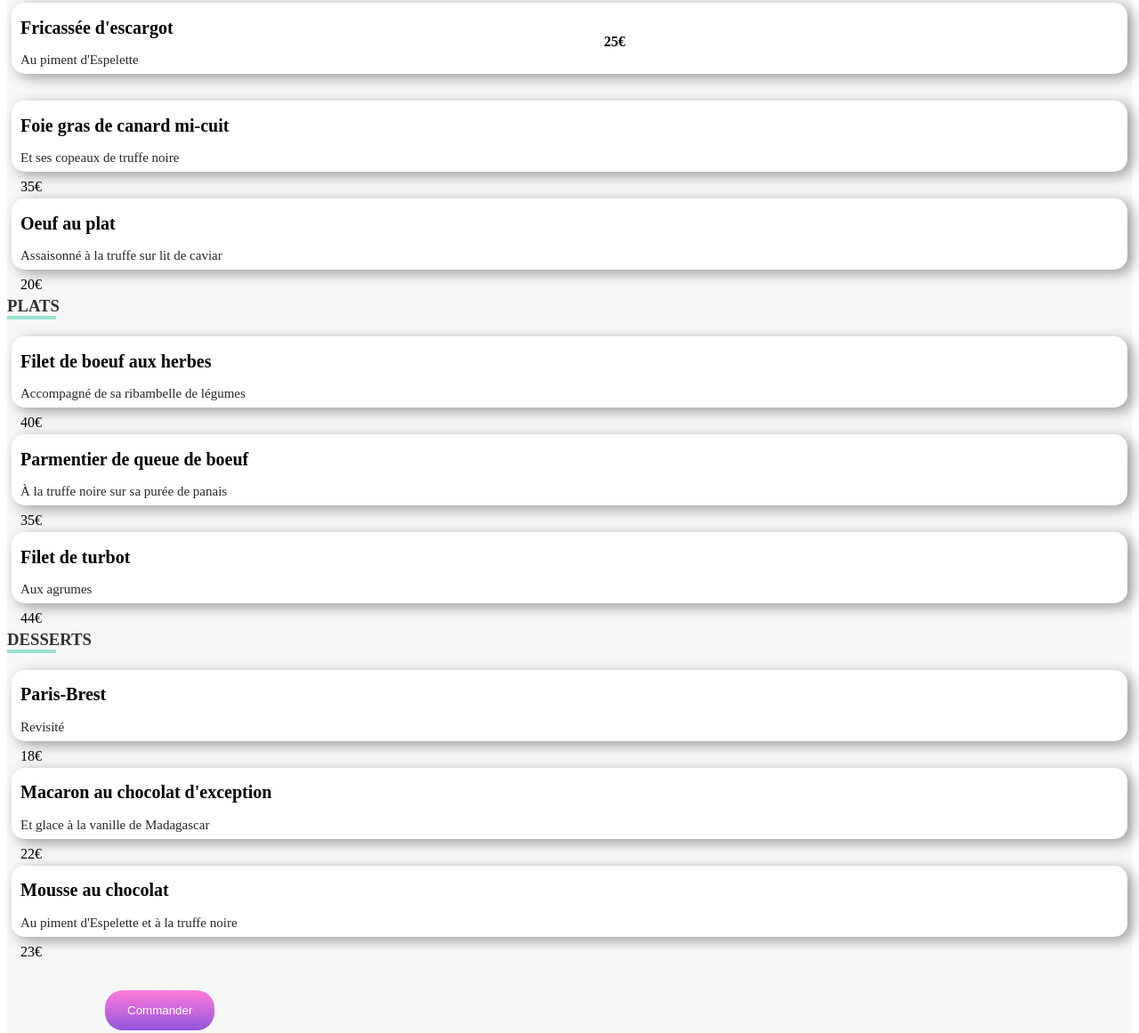
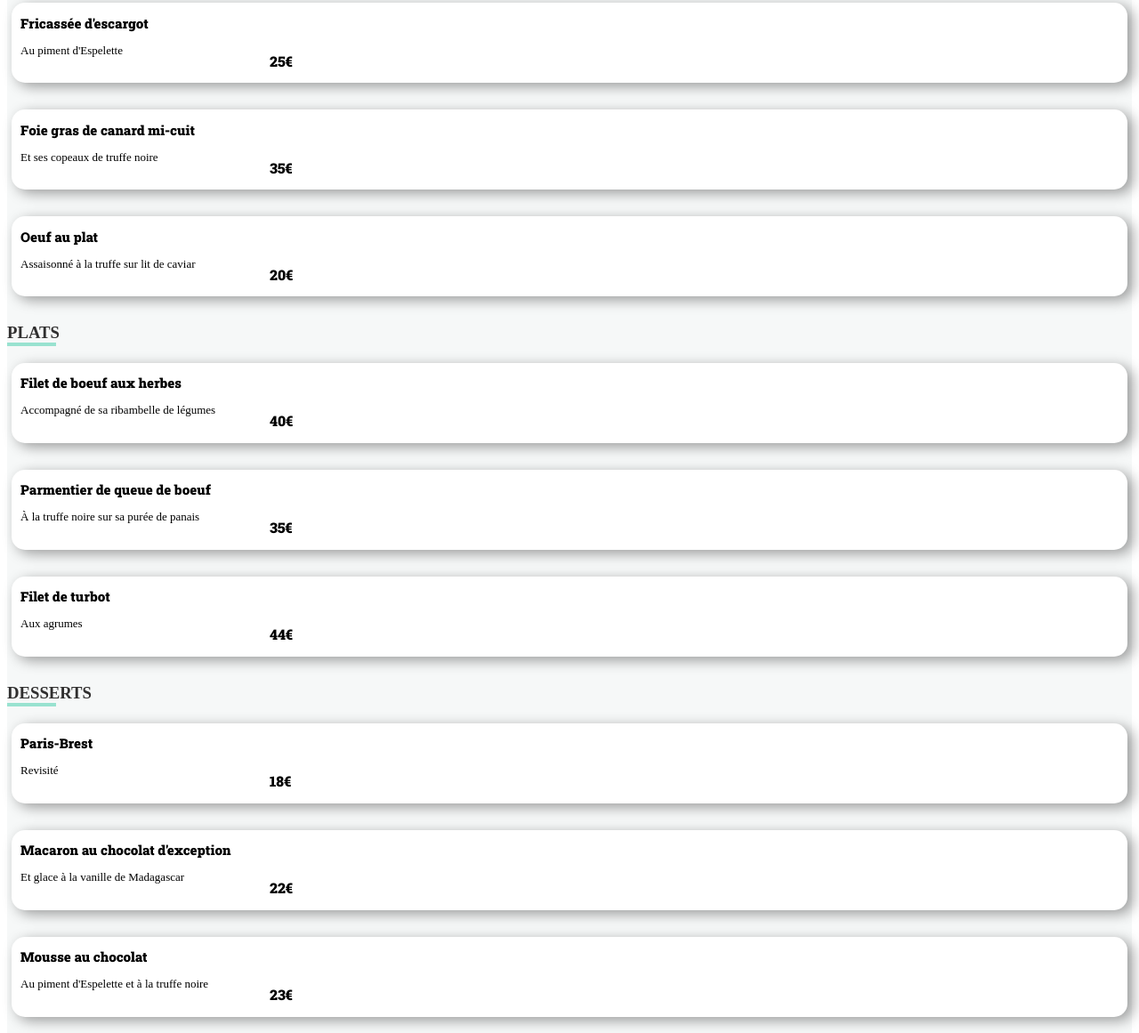
Before and after one commit to Ammar-Khaoula/AmmarKhaoula_3_21032021.githup.io, a website: page menu.html in a window 1280 px wide. Shown: the part 462-1623 px from the top of the page at 89% size. Drawn offline with Linux system fonts and the light colour scheme.

Commit message:
refectoring to menu

```diff
--- a/menu.html
+++ b/menu.html
@@ -27,76 +27,90 @@
            <h3>Entrées</h3>
         <div class="link-food">
               <div>
-                <a href="#">
                   <h2>Fricassée d'escargot</h2>
                   <p>Au piment d'Espelette</p>
-                </a>
+                  <span id="prix">25€</span>
               </div>
-              <div id="prix"><span>25€</span></div>
-              <div id="icon"><i class="fas fa-check-circle"></i></div>
+              <div id="icon"><i class="fas fa-check-circle"></i>
               </div>
-
+        </div>
         <div class="link-food">
-            <a href="#">
+            <div>
                 <h2>Foie gras de canard mi-cuit</h2>
                 <p>Et ses copeaux de truffe noire</p>
-              <span>35€</span>
-            </a>
+                <span id="prix">35€</span>
+            </div>
+            <div id="icon"><i class="fas fa-check-circle"></i>
+            </div>
           </div>
         <div class="link-food">
-            <a href="#">
+          <div>
               <h2>Oeuf au plat</h2>
               <p>Assaisonné à la truffe sur lit de caviar</p>
-              <span>20€</span>
-            </a>
+              <span id="prix">20€</span>
+          </div>
+          <div id="icon"><i class="fas fa-check-circle"></i>
+          </div>
         </div>
        </article>
        <article>
         <h3>Plats</h3>
         <div class="link-food">
-          <a href="#">
+          <div>
               <h2>Filet de boeuf aux herbes</h2>
               <p>Accompagné de sa ribambelle de légumes</p>
-             <span>40€</span>
-          </a>
+              <span id="prix">40€</span>
+          </div>
+          <div id="icon"><i class="fas fa-check-circle"></i>
+          </div>
         </div>
         <div class="link-food">
-         <a href="#">
+          <div>
               <h2>Parmentier de queue de boeuf</h2>
               <p>À la truffe noire sur sa purée de panais</p>
-           <span>35€</span>
-         </a>
+              <span id="prix">35€</span>
+          </div>
+          <div id="icon"><i class="fas fa-check-circle"></i>
+          </div>
         </div>
       <div class="link-food">
-        <a href="#">
+        <div>
             <h2>Filet de turbot</h2>
             <p>Aux agrumes</p>
-           <span>44€</span>
-        </a>
+            <span id="prix">44€</span>
+        </div>
+        <div id="icon"><i class="fas fa-check-circle"></i>
+        </div>
       </div>
     </article>
     <article>
         <h3>Desserts</h3>
         <div class="link-food">
-         <a href="#">
+          <div>
               <h2>Paris-Brest</h2>
               <p>Revisité</p>
-           <span>18€</span>
-         </a>
+              <span id="prix">18€</span>
+          </div>
+          <div id="icon"><i class="fas fa-check-circle"></i>
+          </div>
         </div>
         <div class="link-food">
-         <a href="#">
+          <div>
               <h2>Macaron au chocolat d'exception</h2>
               <p>Et glace à la vanille de Madagascar</p>
-            <span>22€</span>
-        </a>
+              <span id="prix">22€</span>
+          </div>
+          <div id="icon"><i class="fas fa-check-circle"></i>
+          </div>
         </div>
       <div class="link-food">
-        <a href="#">
-         <h2>Mousse au chocolat </h2>
+        <div>
+            <h2>Mousse au chocolat</h2>
             <p>Au piment d'Espelette et à la truffe noire</p>
-         <span>23€</span>
-        </a>
+            <span id="prix">23€</span>
+        </div>
+        <div id="icon"><i class="fas fa-check-circle"></i>
+        </div>
       </div>
     </article>
           <button class="btn">Commander</button>
--- a/style.scss
+++ b/style.scss
@@ -250,45 +250,60 @@ section{
             margin-left: 5px;
             margin-right: 5px;
             padding-left:10px;
+            padding-bottom: 10px;
             margin-bottom: 30px;
             background-color: white;
+            cursor: pointer;
+            animation-name: transition;
+            animation-duration: 3s;
+            animation-timing-function: ease-in;
+            &:hover{
+                & .fas{
+                    opacity: 1;
+                }
+
+            }
+
+            @keyframes transition {
+                0%{
+                  opacity: 0;
+                }
+                100%{
+                    opacity: 1;
+                    transform: translatey(50%) rotate(0deg);
+
+                }
+            }
             a{
                 text-decoration: none;
                 color: black;
-                h2{
-                    font-size: 20px;
-                }
-                p{
-                    color: rgb(39, 39, 39);
-                    font-size: 15px;
-                }
 
             }
             #prix{
-                margin-top: 35px;
+                position: relative;
+                left: 280px;
+                bottom: 20px;
                 font-weight: bolder;
+                font-family: 'Roboto Slab', serif;
             }
-            #icon{
+            h2{
+                font-size: 15px;
+                font-family: 'Roboto Slab', serif;
+            }
+            p{
+                font-size: 13px;
+            }
+
+            .fas{
                 @extend%border;
-                background-color: $tertiaireColor;
-                width: 40px;
-                height: 50px;
-                padding-left: 40px;
+                background-color:$tertiaireColor;
+                width: 60px;
+                height: 60px;
+                padding-left: 30px;
                 padding-top: 30px;
                 color: white;
                 font-size: 30px;
                 opacity: 0;
-                &:hover{
-                    opacity: 1;
-                }
-                .fa-check-circle{
-                    margin-bottom: 20px;
-                    margin-right: 40px;
-                    position: relative;
-                    right: 10px;
-                    bottom: 5px;
-                }
-
 
             }
 
```
Also changed, not shown: style.css, 1 other file. Lines whose indentation alone changed are shown as unchanged.
